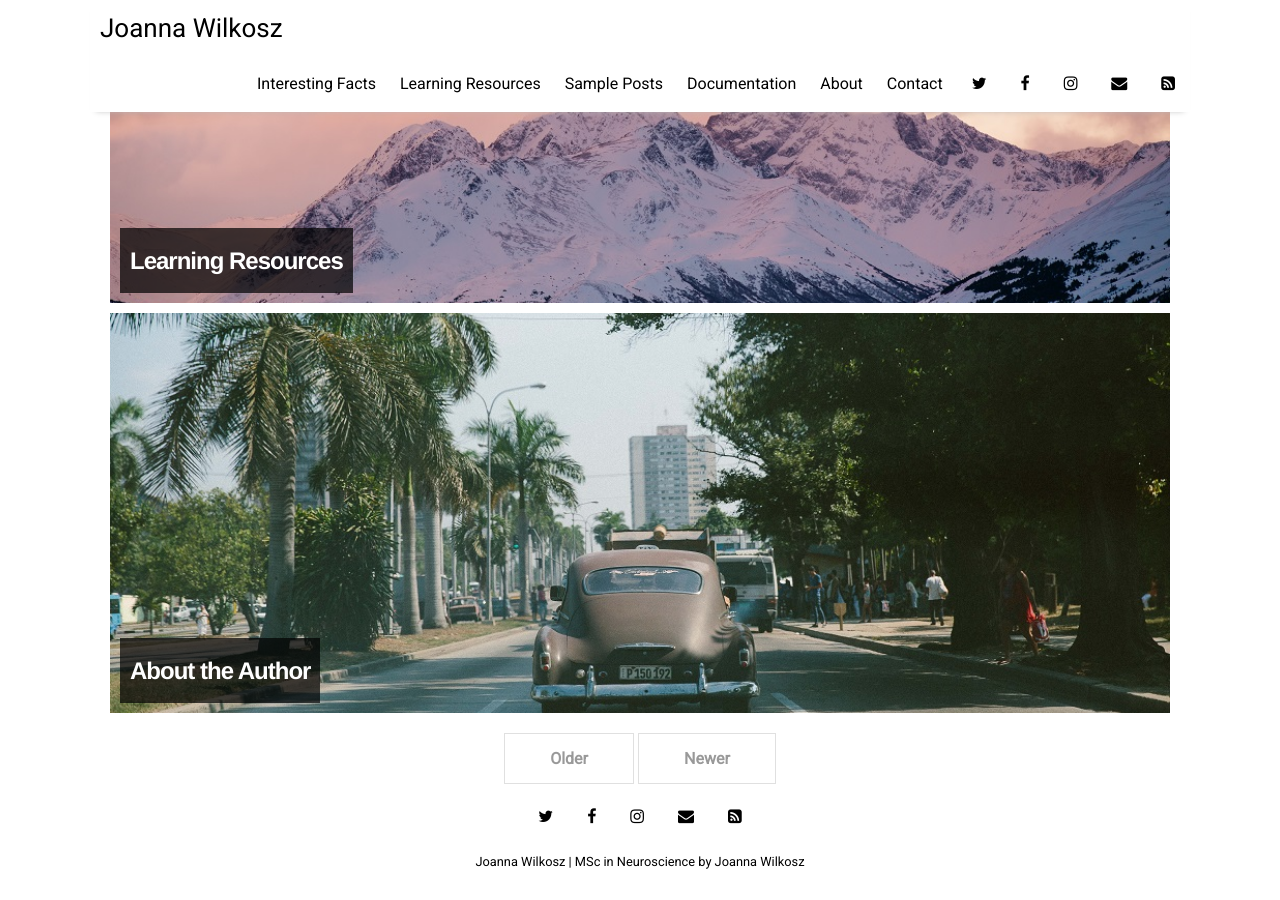
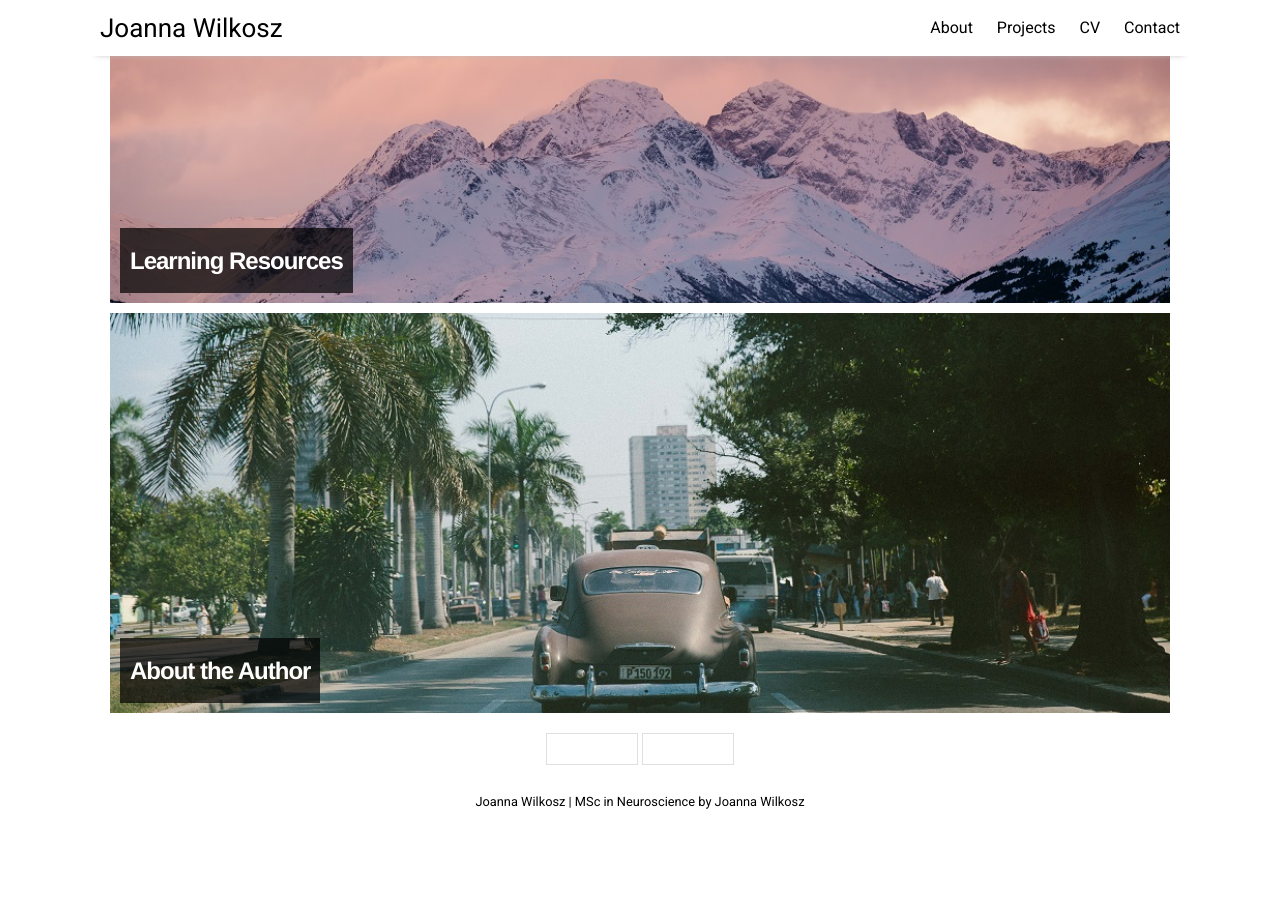
Before and after one commit to joanna-wi/joanna-wi.github.io, a Jekyll site: the page built from index.html, in a window 1280 px wide and 900 px high, scrolled down 1398 px. Built offline with Jekyll 4.4.1, drawn with Linux system fonts in a browser that asks for light colours; nearby versions of some CDN libraries; the list of posts is cut into pages by our own code; after the commit the page ends 2233 px from its top, so only the background shows below that.

Commit message:
Update settings.yml

```diff
--- a/_data/settings.yml
+++ b/_data/settings.yml
@@ -4,32 +4,30 @@ disqus:
   disqus_shortname: 'millennial-3'
 
 # If you are not using Google Analytics, please change 'google-ID' to an empty string
-google-ID: 'UA-112060364-2'
+google-ID: ''
 
 menu:
-- {name: 'Interesting Facts',  url: 'facts'}
-- {name: 'Learning Resources', url: 'resources'}
-- {name: 'Sample Posts',       url: 'sample-posts'}
-- {name: 'Documentation',      url: 'documentation'}
-- {name: 'About',              url: 'about'}
-- {name: 'Contact',            url: 'contact'}
+- {name: 'About',  url: 'about'}
+- {name: 'Projects',  url: 'projects'}
+- {name: 'CV', url: 'cv'}
+- {name: 'Contact',       url: 'contact'}
 
 # Available social icons are powered by Font Awesome, so you can use any icon that they offer
-social:
-- {icon: 'twitter', link:    'https://twitter.com/paululele'}
-- {icon: 'facebook', link:   'https://www.facebook.com/paululele'}
-- {icon: 'instagram', link:  'https://instagram.com/paululele'}
-- {icon: 'envelope', link:   'mailto:hello@paulle.ca'}
-- {icon: 'rss-square', link: 'feed.xml'}
+# social:
+# - {icon: 'twitter', link:    'https://twitter.com/paululele'}
+# - {icon: 'facebook', link:   'https://www.facebook.com/paululele'}
+# - {icon: 'instagram', link:  'https://instagram.com/paululele'}
+# - {icon: 'envelope', link:   'mailto:hello@paulle.ca'}
+# - {icon: 'rss-square', link: 'feed.xml'}
 # - {icon: 'rss-square', link: 'rss-feed.xml'}
 
 # Customize site text
-pagination:
-  next_page: 'Newer'
-  previous_page: 'Older'
+#pagination:
+#  next_page: 'Newer'
+#  previous_page: 'Older'
 
-sharing_button_prompt: 'Feel free to share!'
+# sharing_button_prompt: 'Feel free to share!'
 
-related_posts: 'You may also enjoy...'
+# related_posts: 'You may also enjoy...'
 
-post_date_prefix: 'Written on'
+# post_date_prefix: 'Written on'
```
